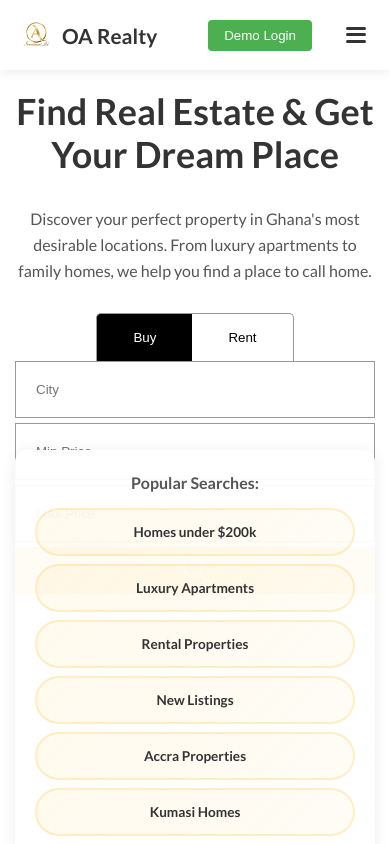
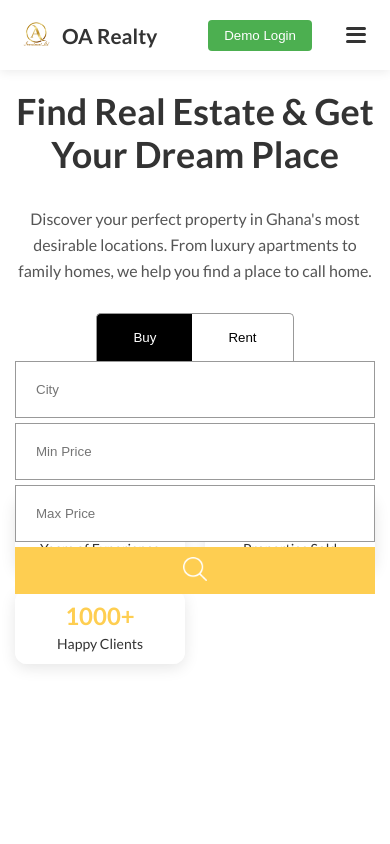
Before and after one commit to k0bby69/realestate, a React (Vite) app: page / in a window 390 px wide. Shown: the top 844 px of the page. Built offline with nearby package versions, Linux system fonts and the light colour scheme.

Commit message:
Remove card styling from desktop popular searches, hide on mobile to prevent overlap

```diff
--- a/src/components/searchBar/searchBar.scss
+++ b/src/components/searchBar/searchBar.scss
@@ -112,18 +112,17 @@
 
   .quickSearchLinks {
     margin-top: 25px;
-    padding: 20px;
-    background: rgba(255, 255, 255, 0.95);
-    border-radius: 12px;
-    box-shadow: 0 2px 15px rgba(0, 0, 0, 0.08);
     order: 2; // Ensure it comes after searchBar
 
     @include sm {
-      display: block !important; // Show on mobile now
+      display: none !important; // Hide on mobile to prevent overlapping
     }
 
     @include md {
-      display: block; // Also show on medium screens for tablets
+      padding: 15px;
+      background: rgba(255, 255, 255, 0.95);
+      border-radius: 12px;
+      box-shadow: 0 2px 15px rgba(0, 0, 0, 0.08);
     }
 
     .quickSearchLabel {
```
